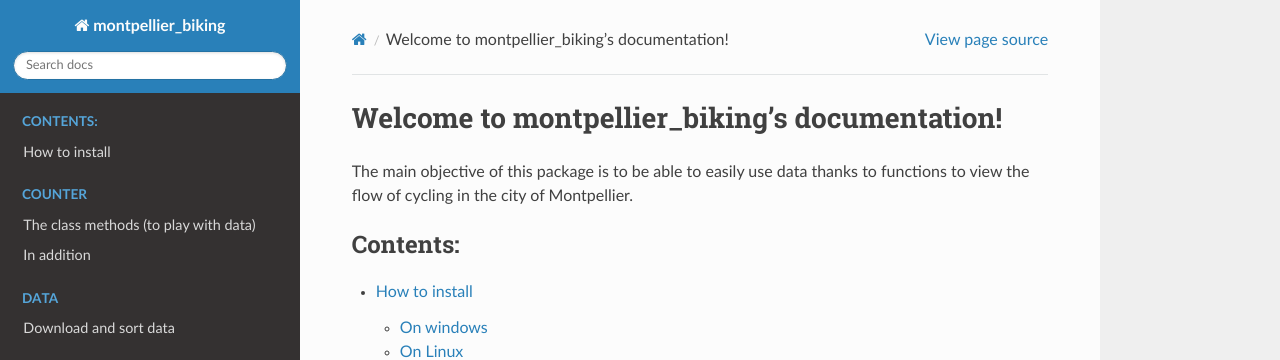
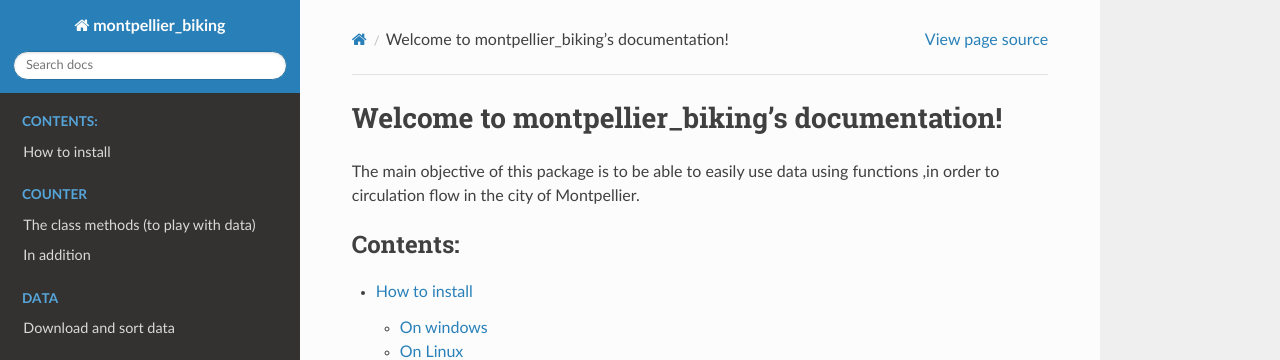
Before and after one commit to Poncheele/Montpellier_Biking, a Sphinx documentation site: the page built from doc/source/index.rst, in a window 1280 px wide and 926 px high. Shown: the top 360 px of the window. Built offline with Sphinx 7.4.7 and the Read the Docs theme 2.0.0, drawn with Linux system fonts in a browser that asks for light colours.

Commit message:
Update index.rst

```diff
--- a/doc/source/index.rst
+++ b/doc/source/index.rst
@@ -5,7 +5,7 @@
 
 Welcome to montpellier_biking's documentation!
 ===============================================
-The main objective of this package is to be able to easily use data thanks to functions to view the flow of cycling in the city of Montpellier.
+The main objective of this package is to be able to easily use data using functions ,in order to circulation flow in the city of Montpellier.
 
 .. toctree::
    :maxdepth: 2
```
